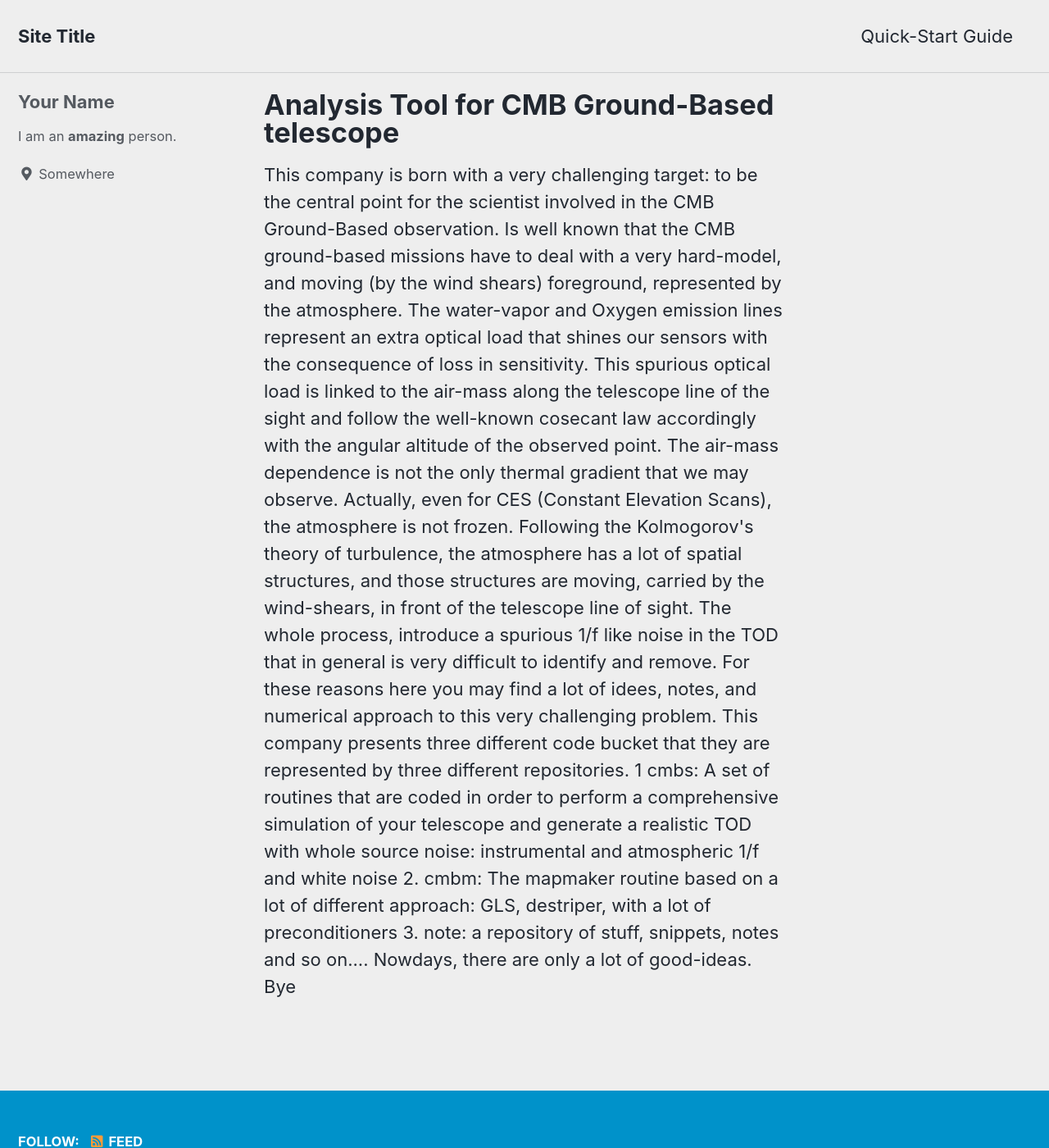
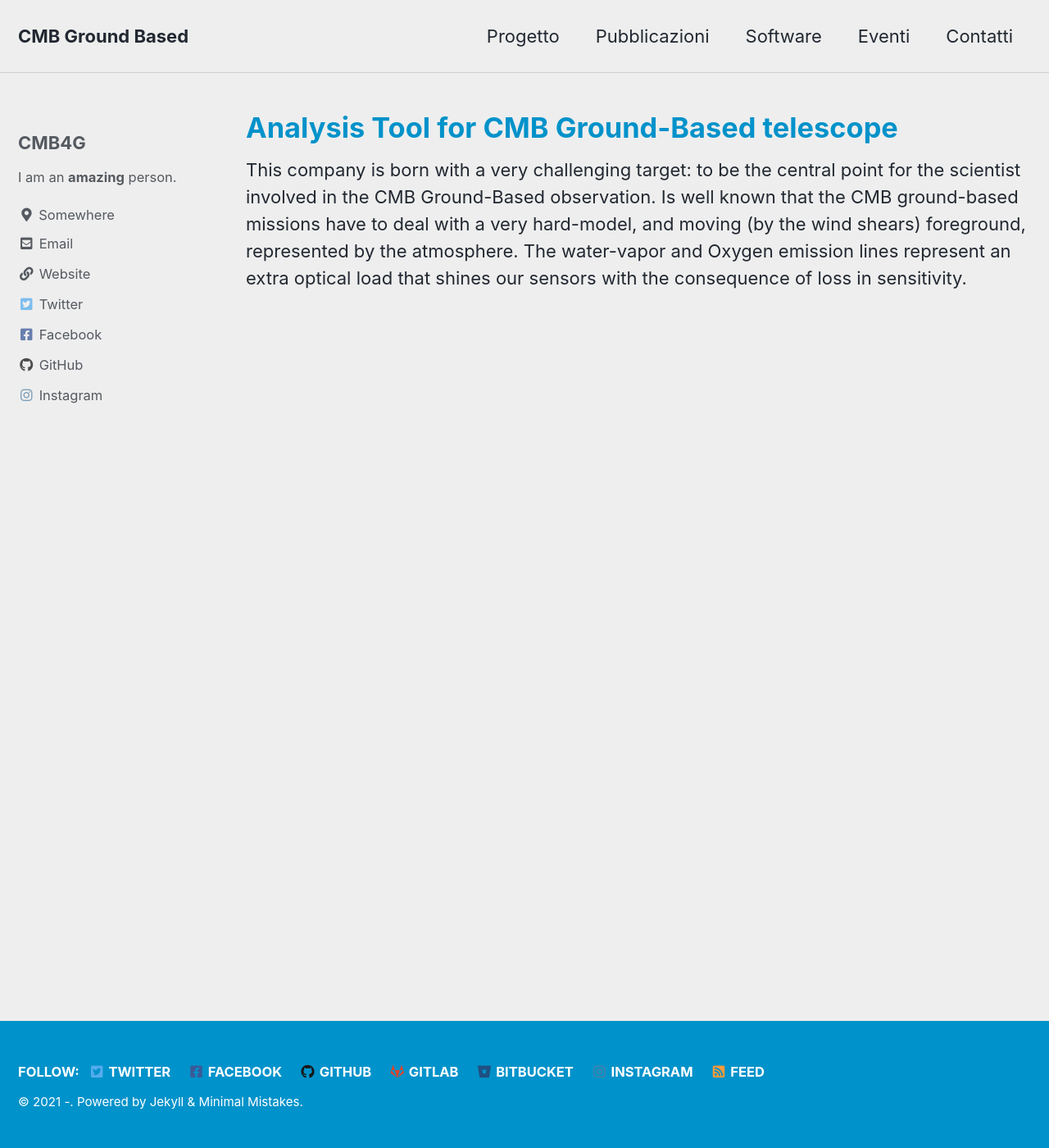
Before and after one commit to cmbgroundbased/cmbgroundbased.github.io, a Jekyll site: the page built from index.html, in a window 1280 px wide and 1400 px high. Shown: the whole window at 82% size. Built offline with Jekyll 4.4.1, drawn with Linux system fonts in a browser that asks for light colours; cached includes are drawn as plain includes; the list of posts is cut into pages by our own code; some of the changed text lies outside the part shown.

Commit message:
Iniziato modiche layout single e page

```diff
--- a/_config.yml
+++ b/_config.yml
@@ -12,14 +12,14 @@
 
 theme                  : "minimal-mistakes-jekyll"
 remote_theme           : "mmistakes/minimal-mistakes"
-minimal_mistakes_skin    : "air" # , "aqua", "contrast", "dark", "dirt", "neon", "mint", "plum", "sunrise"
+minimal_mistakes_skin    : "air" # , "air" "aqua", "contrast", "dark", "dirt", "neon", "mint", "plum", "sunrise"
 
 # Site Settings
 locale                   : "en-US"
-title                    : "Site Title"
+title                    : "CMB Ground Based"
 title_separator          : "-"
 subtitle                 : # site tagline that appears below site title in masthead
-name                     : "Your Name"
+name                     : "-"
 description              : "An amazing website."
 url                      : # the base hostname & protocol for your site e.g. "https://mmistakes.github.io"
 baseurl                  : # the subpath of your site, e.g. "/blog"
@@ -94,7 +94,7 @@ analytics:
 
 # Site Author
 author:
-  name             : "Your Name"
+  name             : "CMB4G"
   avatar           : # path of avatar image, e.g. "/assets/images/bio-photo.jpg"
   bio              : "I am an **amazing** person."
   location         : "Somewhere"
@@ -102,44 +102,44 @@ author:
   links:
     - label: "Email"
       icon: "fas fa-fw fa-envelope-square"
-      # url: "mailto:your.name@email.com"
+      url: "mailto:your.name@email.com"
     - label: "Website"
       icon: "fas fa-fw fa-link"
-      # url: "https://your-website.com"
+      url: "https://your-website.com"
     - label: "Twitter"
       icon: "fab fa-fw fa-twitter-square"
-      # url: "https://twitter.com/"
+      url: "https://twitter.com/"
     - label: "Facebook"
       icon: "fab fa-fw fa-facebook-square"
-      # url: "https://facebook.com/"
+      url: "https://facebook.com/"
     - label: "GitHub"
       icon: "fab fa-fw fa-github"
-      # url: "https://github.com/"
+      url: "https://github.com/"
     - label: "Instagram"
       icon: "fab fa-fw fa-instagram"
-      # url: "https://instagram.com/"
+      url: "https://instagram.com/"
 
 # Site Footer
 footer:
   links:
     - label: "Twitter"
       icon: "fab fa-fw fa-twitter-square"
-      # url:
+      url: https://fooo.it
     - label: "Facebook"
       icon: "fab fa-fw fa-facebook-square"
-      # url:
+      url: https://fooo.it
     - label: "GitHub"
       icon: "fab fa-fw fa-github"
-      # url:
+      url: https://fooo.it
     - label: "GitLab"
       icon: "fab fa-fw fa-gitlab"
-      # url:
+      url: https://fooo.it
     - label: "Bitbucket"
       icon: "fab fa-fw fa-bitbucket"
-      # url:
+      url: https://fooo.it
     - label: "Instagram"
       icon: "fab fa-fw fa-instagram"
-      # url:
+      url: https://fooo.it
 
 
 # Reading Files
--- a/_layouts/single.html
+++ b/_layouts/single.html
@@ -17,7 +17,7 @@ layout: default
 <div id="main" role="main">
   {% include sidebar.html %}
 
-  <article class="page" itemscope itemtype="https://schema.org/CreativeWork">
+  <article class="wide" itemscope itemtype="https://schema.org/CreativeWork">
     {% if page.title %}<meta itemprop="headline" content="{{ page.title | markdownify | strip_html | strip_newlines | escape_once }}">{% endif %}
     {% if page.excerpt %}<meta itemprop="description" content="{{ page.excerpt | markdownify | strip_html | strip_newlines | escape_once }}">{% endif %}
     {% if page.date %}<meta itemprop="datePublished" content="{{ page.date | date_to_xmlschema }}">{% endif %}
--- a/_sass/minimal-mistakes/_page.scss
+++ b/_sass/minimal-mistakes/_page.scss
@@ -69,7 +69,8 @@ body {
 }
 
 .page__title {
-  margin-top: 0;
+  color:#0092ca;
+  margin-top: 50px; //Sistemare i margini da px a rapporto
   line-height: 1;
 
   & + .page__meta {
--- a/index.html
+++ b/index.html
@@ -1,30 +1,7 @@
 ---
-layout: archive
+layout: single
 title: Analysis Tool for CMB Ground-Based telescope
 author_profile: true
 ---
 
 This company is born with a very challenging target: to be the central point for the scientist involved in the CMB Ground-Based observation. Is well known that the CMB ground-based missions have to deal with a very hard-model, and moving (by the wind shears) foreground, represented by the atmosphere. The water-vapor and Oxygen emission lines represent an extra optical load that shines our sensors with the consequence of loss in sensitivity.
-
-This spurious optical load is linked to the air-mass along the telescope line of the sight and follow the well-known cosecant law accordingly with the angular altitude of the observed point. The air-mass dependence is not the only thermal gradient that we may observe. Actually, even for CES (Constant Elevation Scans), the atmosphere is not frozen.
-
-Following the Kolmogorov's theory of turbulence, the atmosphere has a lot of spatial structures, and those structures are moving, carried by the wind-shears, in front of the telescope line of sight.
-
-The whole process, introduce a spurious 1/f like noise in the TOD that in general is very difficult to identify and remove.
-
-
-For these reasons here you may find a lot of idees, notes, and numerical approach to this very challenging problem.
-
-
-This company presents three different code bucket that they are represented by three different repositories.
-
-
-1 cmbs: A set of routines that are coded in order to perform a comprehensive simulation of your telescope and generate a realistic TOD with whole source noise: instrumental and atmospheric 1/f and white noise
-
-2. cmbm: The mapmaker routine based on a lot of different approach: GLS, destriper, with a lot of preconditioners
-
-
-3. note: a repository of stuff, snippets, notes and so on....
-
-
-Nowdays, there are only a lot of good-ideas. Bye
```
Also changed, not shown: Gemfile (+1 -11 lines), _data/navigation.yml (+15 -3 lines).
